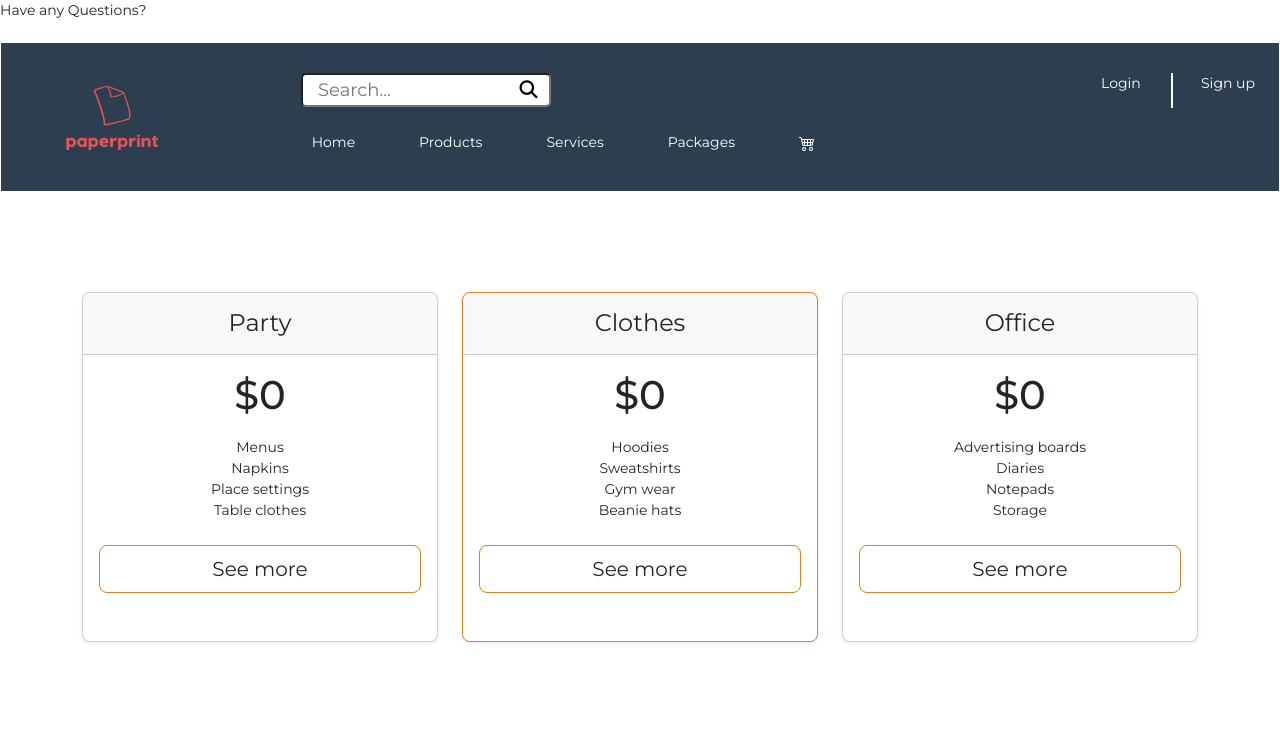
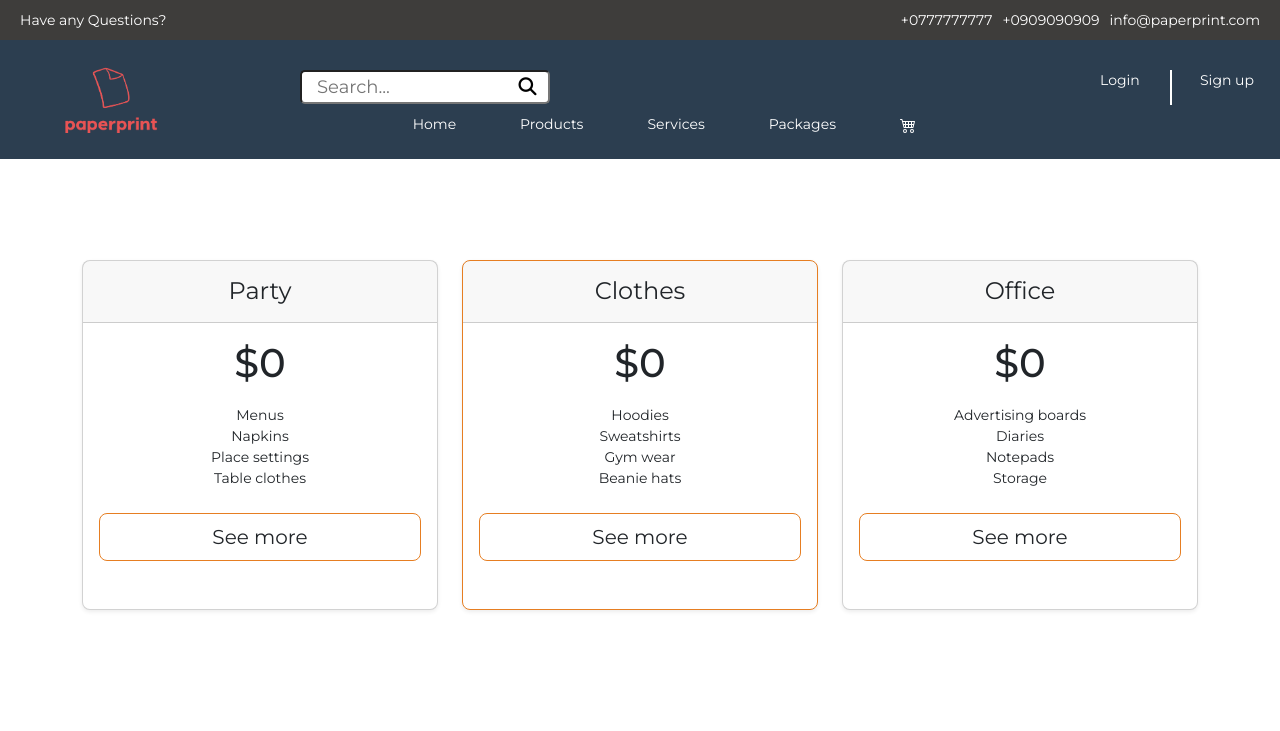
Before and after one commit to b3rnice/PaperPrint, a plain HTML site: page clothes.html in a window 1280 px wide. Shown: the top 731 px of the page. Drawn offline with nearby package versions, Linux system fonts and the light colour scheme.

Commit message:
Update clothes.css

```diff
--- a/clothes.css
+++ b/clothes.css
@@ -39,20 +39,25 @@ img {
 
 
 header {
-    width:100vw;
-    height:150px;
-    background-color:#2c3e50;
+    margin-top: 40px;
+    position: sticky;
+    top: 40px;
+    height: 120px;
+    width: 100%;
+    background-color: #2c3e50;
     display: flex;
     justify-content: space-between;
-    padding: 3vh 5vw;
-    border: 1px solid #fff;
     align-items: center;
-    position: sticky;
-    top:0;
-    z-index: 3;
+    padding: 1rem 5vw;
+    border-bottom: 1px solid #fff;
+    z-index: 1000;
 }
 
-
+@media (min-width: 200px) and (max-width: 770px){
+    header{
+        top:65px;
+    }
+}
 
 .header__logo {
     width: 100px;
@@ -61,7 +66,7 @@ header {
 
 .nav-list {
     margin-top: 50px;
-    margin-right: 400px;
+    margin-right: 300px;
    display: flex;
 justify-content: space-between;
     gap: 5vw;
@@ -250,6 +255,61 @@ left:1000px;
 }
 
 
+
+
+/* contact infor */
+.top-bar {
+    background-color: rgb(62, 61, 59);
+    color: white;
+    display: flex;
+    flex-wrap: wrap;  /* Allow wrapping */
+    justify-content: space-between;
+    align-items: center;
+    padding: 10px 20px;
+    gap: 10px;
+    position: fixed; /* Keep it stuck at the top */
+    top: 0;
+    left: 0;
+    width: 100%;
+    z-index: 1000;
+}
+
+.top-bar .right {
+    display: flex;
+    flex-wrap: wrap;  /* Allow wrapping inside the .right section */
+    gap: 10px;
+    font-size: 14px;
+    margin-left: auto;
+    justify-content: flex-end;
+    text-align: right;
+    flex: 1 0 100%; /* Ensure it takes up full width when wrapping */
+}
+
+@media (min-width: 768px) {
+    .top-bar {
+        flex-wrap: nowrap;
+    }
+
+    .top-bar .left, .top-bar .right {
+        flex: 0 0 auto;
+        text-align: left;
+    }
+
+    .top-bar .right {
+        justify-content: flex-end;
+    }
+}
+
+/* Ensure it wraps on smaller screens if needed */
+@media (max-width: 768px) {
+    .top-bar .right {
+        flex: 1 0 100%; /* Forces the content to wrap into a new line */
+    }
+}
+
+
+
+/*end of contact info*/
 
 
 
@@ -454,23 +514,22 @@ left:970px;
             }
         }
 
-        @media (min-width: 800px) and (max-width: 1050px) {
+      @media (min-width: 800px) and (max-width: 1050px) {
             .login{
                 position: absolute;
-                top:57px;
-                left:300px;
+
+                left:315px;
                   width:70px;
             }
             .seperater{
                 position: absolute;
-                left:370px;
-                top:57px;
+                left:385px;
+
                 height:20px;
 
             }
 
         }
-
 
 
 
```
